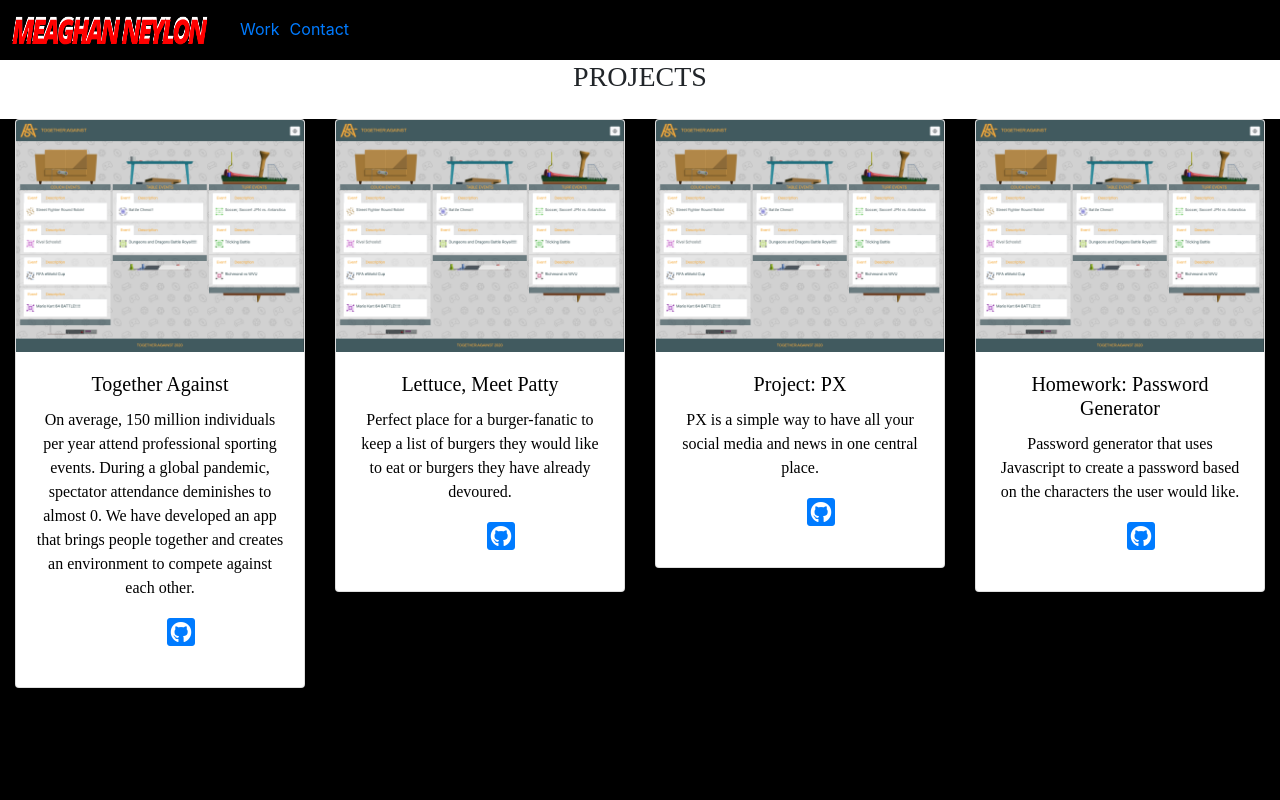
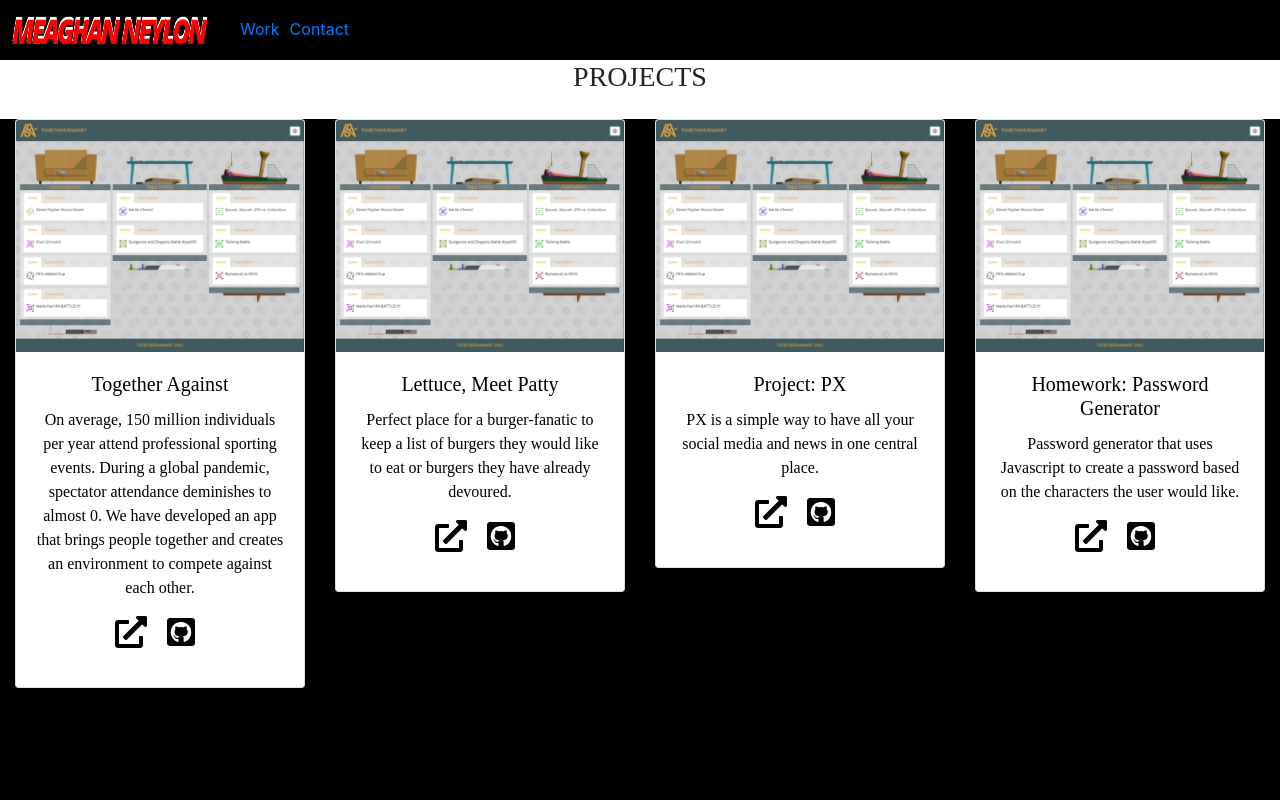
Before and after one commit to neylonmc/ReactPortfolio, a React (Create React App) app: page /work in a window 1280 px wide. Shown: the top 800 px of the page. Built offline with nearby package versions, Linux system fonts and the light colour scheme; a web font is replaced by a local one.

Commit message:
Updated links

```diff
--- a/src/components/Individual-Projects/index.js
+++ b/src/components/Individual-Projects/index.js
@@ -2,7 +2,7 @@ import React from "react";
 import "./style.css";
 import photo from "../../Images/image01.png";
 
-const ProjectItem = ({ name, concept, github }) => (
+const ProjectItem = ({ name, concept, github, link }) => (
   <div className="project-item col mb-4">
     <div className="card">
       <img src={photo} class="card-img-top" alt="Project" />
@@ -10,11 +10,17 @@ const ProjectItem = ({ name, concept, github }) => (
         <h5 class="card-title">{name}</h5>
         <p class="card-text">{concept}</p>
         <p>
-          <a href="https://leopard-ta.herokuapp.com/">
-            <i class="fas fa-external-link-alt fa-2x" />
+          <a href={link}>
+            <i
+              class="fas fa-external-link-alt fa-2x"
+              style={{ color: "black" }}
+            />
           </a>
           <a href={github}>
-            <i className="fab fa-github-square fa-2x " />
+            <i
+              className="fab fa-github-square fa-2x "
+              style={{ color: "black" }}
+            />
           </a>
         </p>
       </div>
```
Also changed, not shown: 1 other file (tests, documents, lock files or other folders).
